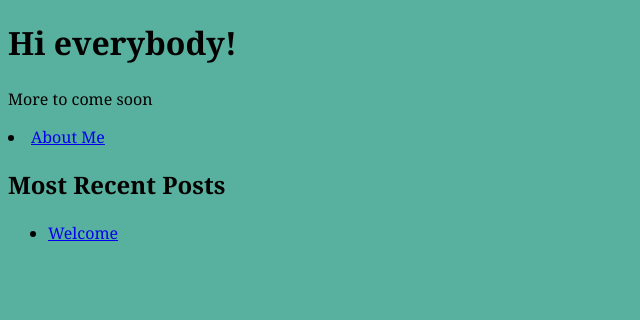
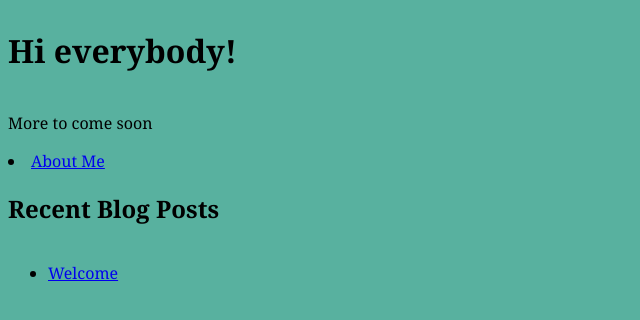
Before and after one commit to davidbroadfoot/site, a Jekyll site: the page built from index.html, in a window 1280 px wide. Shown: the top 320 px of the page, without its empty margins (0-640 px from the left). Built offline with Jekyll 4.4.1, drawn with Linux system fonts in a browser that asks for light colours.

Commit message:
starting grid

```diff
--- a/_layouts/default.html
+++ b/_layouts/default.html
@@ -8,7 +8,9 @@
 <link href="assets/css/common.css" rel="stylesheet">
 </head>
 <body>
+  <div class="container">
 {{content}}
+</div>
 </body>
 
 </html>
--- a/assets/css/common.css
+++ b/assets/css/common.css
@@ -5,3 +5,8 @@
 }
 body {background-color: #58B19F
 }
+
+.container {
+  display: grid;
+
+}
--- a/index.html
+++ b/index.html
@@ -5,7 +5,7 @@
   <p> More to come soon </p>
   <li> <a href="about.html">About Me</a></li>
 
-  <h2> Most Recent Posts </h2>
+  <h2> Recent Blog Posts </h2>
   <ul>
   {% for post in site.posts %}
     <li>
```
